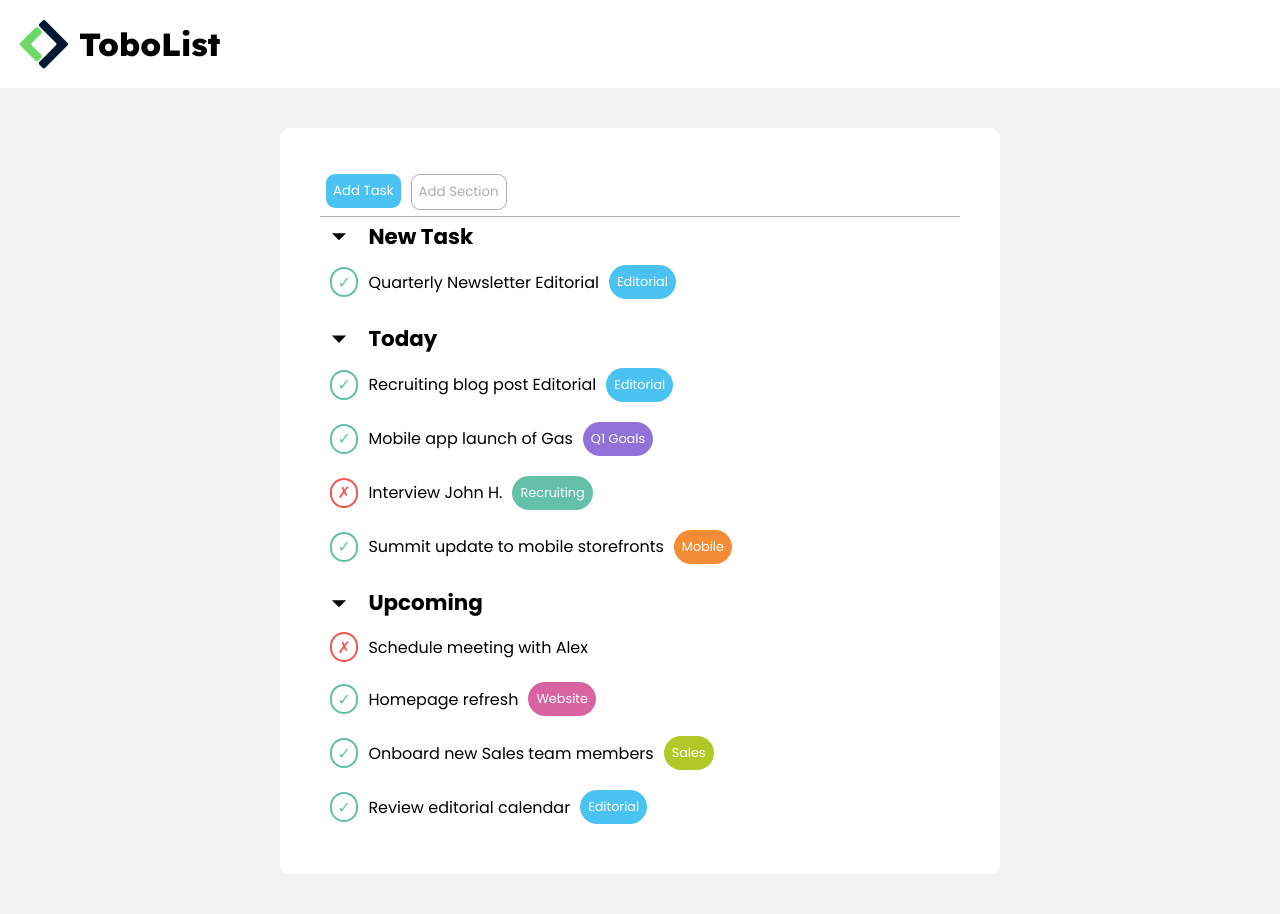
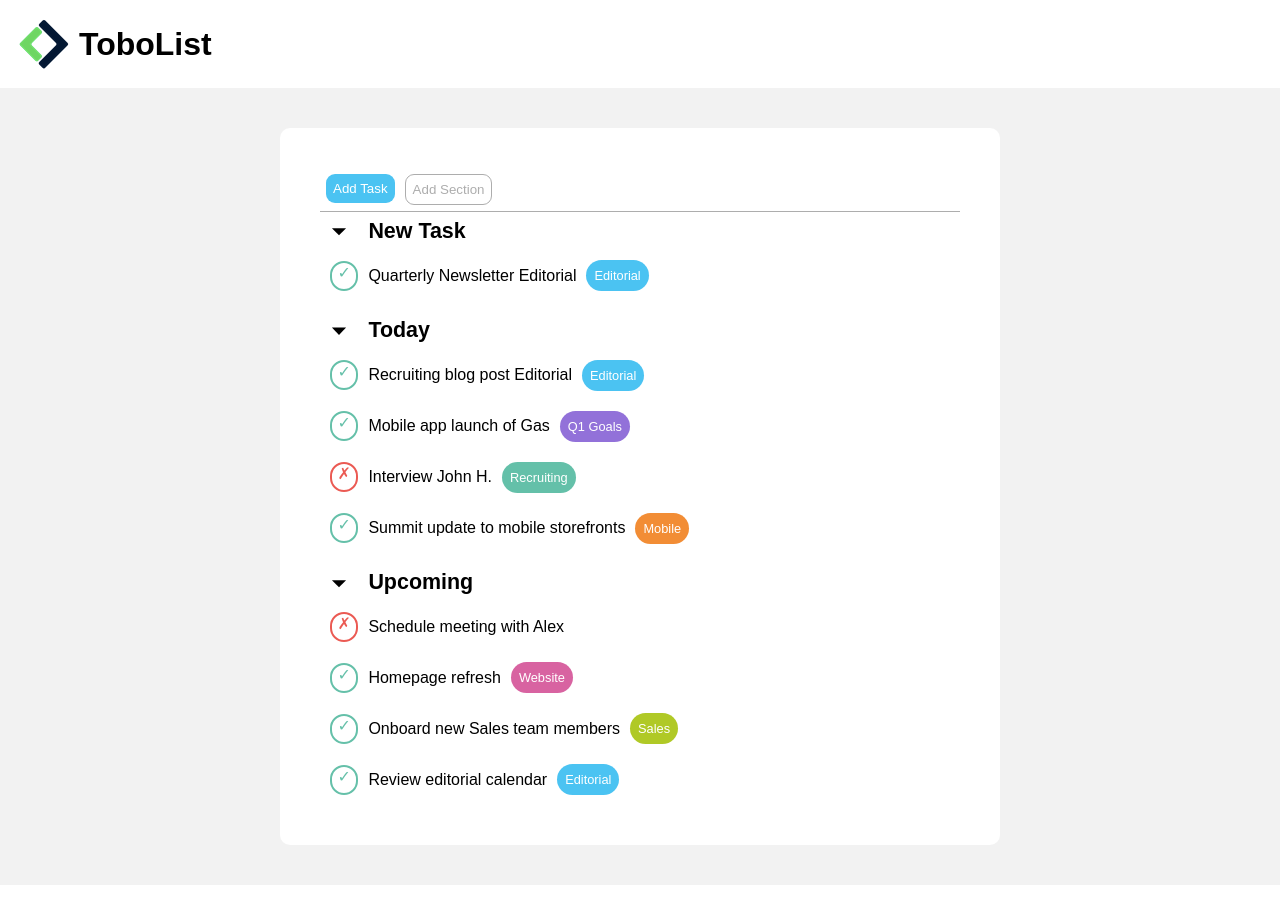
Before and after one commit to raff-E12/html-css-toboolist, a plain HTML site: page index.html in a window 1280 px wide. After the commit the page ends 885 px from the top, so only its background shows below. Drawn offline with Linux system fonts and the light colour scheme; a web font is replaced by a local one.

Commit message:
feat: Cambio del font sui rispettivi elementi e aggiustamento nelle classi box-true e box-false

```diff
--- a/style.css
+++ b/style.css
@@ -2,9 +2,13 @@
     box-sizing: border-box;
     padding: 0;
     margin: 0;
-    font-family: "Poppins", serif;
+    font-family: Arial, Helvetica, sans-serif;
     font-style: normal;
 }
+
+/* font-family: "Poppins", serif; */
+/*font-family: "Lexend", serif;*/
+/** Extra: uso dei font presi da google-font **/
 
 body{
     display: flex;
@@ -45,9 +49,9 @@ body{
 }
 
 h1{
-    font-family: "Lexend", serif;
+    font-family: Arial, Helvetica, sans-serif;
     font-optical-sizing: auto;
-    font-weight: 576;
+    font-weight: 900;
     font-style: normal;
     font-size: 2em;
 }
@@ -136,9 +140,6 @@ h1{
     width: 30px;
     height: 30px;
     text-align: center;
-    display: flex;
-    align-items: center;
-    justify-content: center;
     border: 2px solid #65C0A9;
     border-radius: 20px;
     color: #65C0A9;
@@ -148,9 +149,6 @@ h1{
     width: 30px;
     height: 30px;
     text-align: center;
-    display: flex;
-    align-items: center;
-    justify-content: center;
     border: 2px solid #EB5A53;
     border-radius: 20px;
     color: #EB5A53;
```
